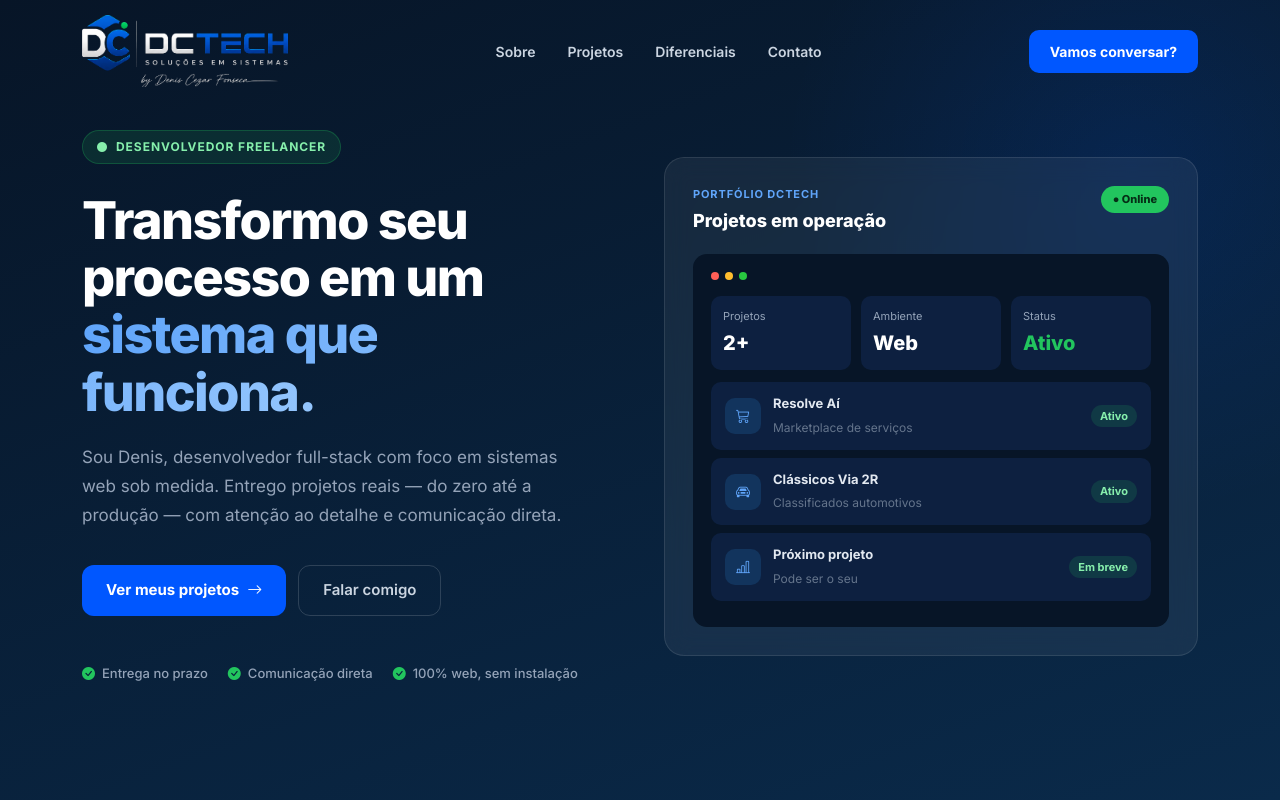
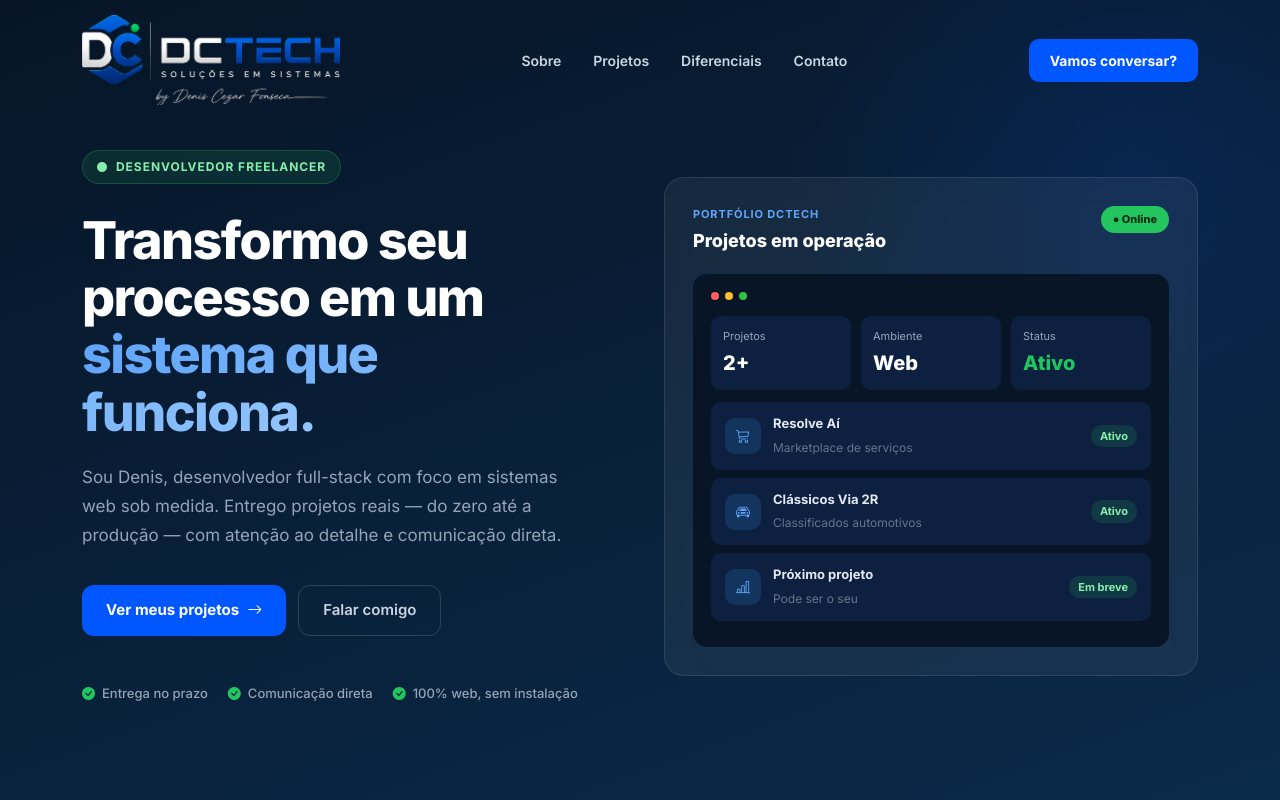
Before and after one commit to dcfonsecaa/dctech-site, a React (Vite) app: page / in a window 1280 px wide. Shown: the top 800 px of the page. Built offline with nearby package versions, Linux system fonts and the light colour scheme.

Commit message:
Update App.css

```diff
--- a/src/App.css
+++ b/src/App.css
@@ -77,7 +77,7 @@ a { text-decoration: none; }
 .dc-hero {
   background: linear-gradient(160deg, var(--navy) 0%, #0a2a4a 100%);
   min-height: 100vh;
-  padding-top: 130px;
+  padding-top: 150px;
   padding-bottom: 80px;
   color: #fff;
   overflow: hidden;
@@ -266,18 +266,18 @@ a { text-decoration: none; }
 
 /* ─── LOGO PNG ─── */
 .logo-navbar {
-  height: 72px;
+  height: 90px;
   width: auto;
   object-fit: contain;
 }
 
 .logo-footer {
-  height: 56px;
+  height: 70px;
   width: auto;
   object-fit: contain;
 }
 
 @media (max-width: 768px) {
-  .logo-navbar { height: 52px; }
+  .logo-navbar { height: 65px; }
   .logo-footer  { height: 40px; }
 }
```
